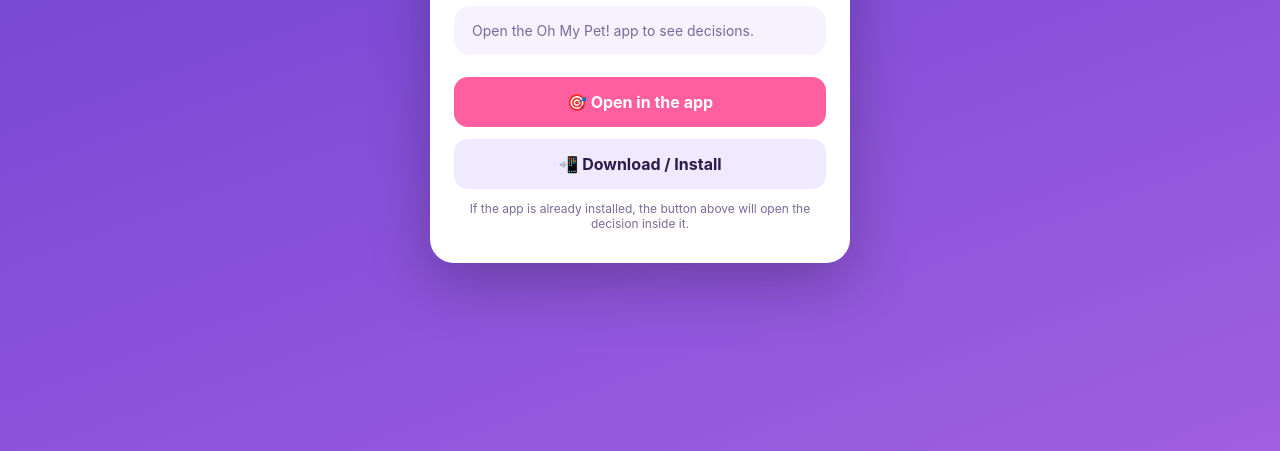
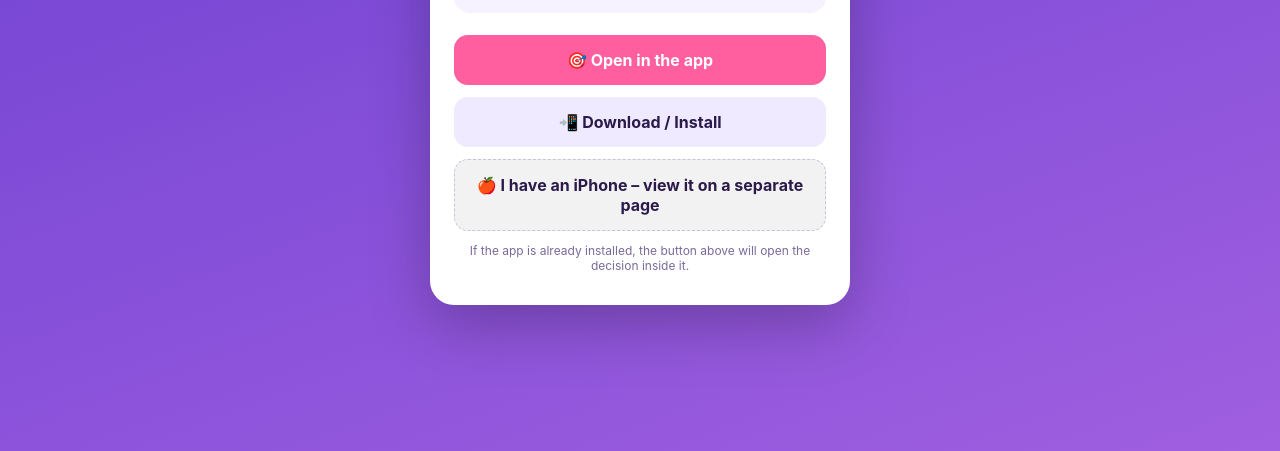
Before and after one commit to ohmypet-creator/ohmypet-share, a plain HTML site: page index.html in a window 1280 px wide. Shown: the part 349-800 px from the top of the page. Drawn offline with Linux system fonts and the light colour scheme.

Commit message:
Add files via upload

```diff
--- a/index.html
+++ b/index.html
@@ -44,8 +44,13 @@
     transition:transform .1s ease;
   }
   .btn:active{ transform:scale(.97); }
+html{ scroll-behavior: smooth; }
   .btn-primary{ background:var(--accent); color:#fff; }
   .btn-secondary{ background:#efeaff; color:var(--text); }
+  .btn-tertiary{
+    background:#f2f2f2; color:var(--text);
+    border:1.5px dashed #c9c2db;
+  }
   .hint{ color:var(--muted); font-size:12px; margin-top:8px; }
   .placeholder{ color:var(--muted); font-size:14px; }
 </style>
@@ -62,6 +67,7 @@
 
     <a class="btn btn-primary" id="openAppBtn" href="#"></a>
     <a class="btn btn-secondary" id="storeBtn" href="https://play.google.com/store/apps/details?id=com.ohmypet.app"></a>
+    <a class="btn btn-tertiary" id="appleHintBtn" href="#"></a>
 
     <div class="hint" id="hint"></div>
   </div>
@@ -75,82 +81,82 @@
           loading:"Adatok betöltése...", generic:"Egy titkos döntés vár rád az appban! 🎲",
           noData:"Nyisd meg az Oh My Pet! appot a döntésekhez.",
           btnOpen:"🎯 Megnézem az appban", btnStore:"📲 Letöltés / Telepítés",
-          hint:"Ha már telepítve van az app, a fenti gomb megnyitja benne a döntést." },
+          hint:"Ha már telepítve van az app, a fenti gomb megnyitja benne a döntést.", yes:"Igen", no:"Nem", appleBtn:"🍎 iPhone-om van – megnézem külön oldalon" },
     en: { sub:"Someone shared a decision with you", from:"From", when:"When", question:"Question",
           loading:"Loading data...", generic:"A secret decision awaits you in the app! 🎲",
           noData:"Open the Oh My Pet! app to see decisions.",
           btnOpen:"🎯 Open in the app", btnStore:"📲 Download / Install",
-          hint:"If the app is already installed, the button above will open the decision inside it." },
+          hint:"If the app is already installed, the button above will open the decision inside it.", yes:"Yes", no:"No", appleBtn:"🍎 I have an iPhone – view it on a separate page" },
     es: { sub:"Alguien compartió una decisión contigo", from:"De", when:"Cuándo", question:"Pregunta",
           loading:"Cargando datos...", generic:"¡Una decisión secreta te espera en la app! 🎲",
           noData:"Abre la app Oh My Pet! para ver las decisiones.",
           btnOpen:"🎯 Ver en la app", btnStore:"📲 Descargar / Instalar",
-          hint:"Si la app ya está instalada, el botón de arriba abrirá la decisión dentro de ella." },
+          hint:"Si la app ya está instalada, el botón de arriba abrirá la decisión dentro de ella.", yes:"Sí", no:"No", appleBtn:"🍎 Tengo iPhone – verlo en otra página" },
     zh: { sub:"有人和你分享了一个决定", from:"来自", when:"时间", question:"问题",
           loading:"正在加载数据...", generic:"一个神秘的决定正在应用中等着你！🎲",
           noData:"打开 Oh My Pet! 应用查看决定。",
           btnOpen:"🎯 在应用中查看", btnStore:"📲 下载/安装",
-          hint:"如果已安装应用，上面的按钮会在应用内打开该决定。" },
+          hint:"如果已安装应用，上面的按钮会在应用内打开该决定。", yes:"是", no:"不是", appleBtn:"🍎 我用iPhone —— 在单独页面查看" },
     hi: { sub:"किसी ने आपके साथ एक फैसला साझा किया है", from:"किससे", when:"कब", question:"सवाल",
           loading:"डेटा लोड हो रहा है...", generic:"ऐप में एक रहस्यमयी फैसला आपका इंतज़ार कर रहा है! 🎲",
           noData:"फैसलों के लिए Oh My Pet! ऐप खोलें।",
           btnOpen:"🎯 ऐप में देखें", btnStore:"📲 डाउनलोड / इंस्टॉल करें",
-          hint:"अगर ऐप पहले से इंस्टॉल है, तो ऊपर वाला बटन फैसले को ऐप के अंदर खोल देगा।" },
+          hint:"अगर ऐप पहले से इंस्टॉल है, तो ऊपर वाला बटन फैसले को ऐप के अंदर खोल देगा।", yes:"हाँ", no:"नहीं", appleBtn:"🍎 मेरे पास iPhone है – अलग पेज पर देखें" },
     ar: { sub:"شارك أحدهم قرارًا معك", from:"من", when:"متى", question:"السؤال",
           loading:"جارٍ تحميل البيانات...", generic:"قرار سري في انتظارك داخل التطبيق! 🎲",
           noData:"افتح تطبيق Oh My Pet! لرؤية القرارات.",
           btnOpen:"🎯 عرضه في التطبيق", btnStore:"📲 تنزيل / تثبيت",
-          hint:"إذا كان التطبيق مثبتًا بالفعل، فسيفتح الزر أعلاه القرار داخله." },
+          hint:"إذا كان التطبيق مثبتًا بالفعل، فسيفتح الزر أعلاه القرار داخله.", yes:"نعم", no:"لا", appleBtn:"🍎 لدي آيفون – عرضه في صفحة منفصلة" },
     pt: { sub:"Alguém compartilhou uma decisão com você", from:"De", when:"Quando", question:"Pergunta",
           loading:"Carregando dados...", generic:"Uma decisão secreta te espera no app! 🎲",
           noData:"Abra o app Oh My Pet! para ver as decisões.",
           btnOpen:"🎯 Ver no app", btnStore:"📲 Baixar / Instalar",
-          hint:"Se o app já estiver instalado, o botão acima abrirá a decisão nele." },
+          hint:"Se o app já estiver instalado, o botão acima abrirá a decisão nele.", yes:"Sim", no:"Não", appleBtn:"🍎 Tenho iPhone – ver em outra página" },
     bn: { sub:"কেউ আপনার সাথে একটি সিদ্ধান্ত শেয়ার করেছে", from:"কার কাছ থেকে", when:"কখন", question:"প্রশ্ন",
           loading:"ডেটা লোড হচ্ছে...", generic:"অ্যাপে একটি গোপন সিদ্ধান্ত আপনার জন্য অপেক্ষা করছে! 🎲",
           noData:"সিদ্ধান্তগুলো দেখতে Oh My Pet! অ্যাপ খুলুন।",
           btnOpen:"🎯 অ্যাপে দেখুন", btnStore:"📲 ডাউনলোড / ইনস্টল করুন",
-          hint:"অ্যাপ আগে থেকে ইনস্টল থাকলে, উপরের বোতামটি সিদ্ধান্তটি অ্যাপের ভিতরে খুলবে।" },
+          hint:"অ্যাপ আগে থেকে ইনস্টল থাকলে, উপরের বোতামটি সিদ্ধান্তটি অ্যাপের ভিতরে খুলবে।", yes:"হ্যাঁ", no:"না", appleBtn:"🍎 আমার iPhone আছে – আলাদা পেজে দেখুন" },
     ru: { sub:"Кто-то поделился с вами решением", from:"От кого", when:"Когда", question:"Вопрос",
           loading:"Загрузка данных...", generic:"Тайное решение ждёт вас в приложении! 🎲",
           noData:"Откройте приложение Oh My Pet!, чтобы увидеть решения.",
           btnOpen:"🎯 Открыть в приложении", btnStore:"📲 Скачать / Установить",
-          hint:"Если приложение уже установлено, кнопка выше откроет решение прямо в нём." },
+          hint:"Если приложение уже установлено, кнопка выше откроет решение прямо в нём.", yes:"Да", no:"Нет", appleBtn:"🍎 У меня iPhone – смотреть на отдельной странице" },
     ja: { sub:"誰かがあなたに決定を共有しました", from:"差出人", when:"日時", question:"質問",
           loading:"データを読み込み中...", generic:"アプリの中で秘密の決定があなたを待っています！🎲",
           noData:"決定を見るには Oh My Pet! アプリを開いてください。",
           btnOpen:"🎯 アプリで見る", btnStore:"📲 ダウンロード / インストール",
-          hint:"アプリがすでにインストールされている場合、上のボタンでアプリ内に決定が表示されます。" },
+          hint:"アプリがすでにインストールされている場合、上のボタンでアプリ内に決定が表示されます。", yes:"はい", no:"いいえ", appleBtn:"🍎 iPhoneを使っています – 別ページで見る" },
     fr: { sub:"Quelqu'un a partagé une décision avec vous", from:"De la part de", when:"Quand", question:"Question",
           loading:"Chargement des données...", generic:"Une décision secrète vous attend dans l'application ! 🎲",
           noData:"Ouvrez l'application Oh My Pet ! pour voir les décisions.",
           btnOpen:"🎯 Voir dans l'application", btnStore:"📲 Télécharger / Installer",
-          hint:"Si l'application est déjà installée, le bouton ci-dessus ouvrira la décision à l'intérieur." },
+          hint:"Si l'application est déjà installée, le bouton ci-dessus ouvrira la décision à l'intérieur.", yes:"Oui", no:"Non", appleBtn:"🍎 J'ai un iPhone – voir sur une autre page" },
     de: { sub:"Jemand hat eine Entscheidung mit dir geteilt", from:"Von", when:"Wann", question:"Frage",
           loading:"Daten werden geladen...", generic:"Eine geheime Entscheidung wartet in der App auf dich! 🎲",
           noData:"Öffne die Oh My Pet!-App, um Entscheidungen zu sehen.",
           btnOpen:"🎯 In der App ansehen", btnStore:"📲 Herunterladen / Installieren",
-          hint:"Falls die App bereits installiert ist, öffnet der Button oben die Entscheidung darin." },
+          hint:"Falls die App bereits installiert ist, öffnet der Button oben die Entscheidung darin.", yes:"Ja", no:"Nein", appleBtn:"🍎 Ich habe ein iPhone – auf separater Seite ansehen" },
     ko: { sub:"누군가 당신과 결정을 공유했습니다", from:"보낸 사람", when:"시간", question:"질문",
           loading:"데이터 로딩 중...", generic:"앱 안에 비밀 결정이 당신을 기다리고 있어요! 🎲",
           noData:"결정을 보려면 Oh My Pet! 앱을 여세요.",
           btnOpen:"🎯 앱에서 보기", btnStore:"📲 다운로드 / 설치",
-          hint:"앱이 이미 설치되어 있다면, 위 버튼을 누르면 앱 안에서 결정이 열립니다." },
+          hint:"앱이 이미 설치되어 있다면, 위 버튼을 누르면 앱 안에서 결정이 열립니다.", yes:"예", no:"아니요", appleBtn:"🍎 아이폰을 사용 중이에요 – 별도 페이지에서 보기" },
     id: { sub:"Seseorang membagikan sebuah keputusan kepada Anda", from:"Dari", when:"Kapan", question:"Pertanyaan",
           loading:"Memuat data...", generic:"Sebuah keputusan rahasia menunggumu di dalam aplikasi! 🎲",
           noData:"Buka aplikasi Oh My Pet! untuk melihat keputusan.",
           btnOpen:"🎯 Lihat di aplikasi", btnStore:"📲 Unduh / Instal",
-          hint:"Jika aplikasi sudah terpasang, tombol di atas akan membuka keputusan di dalamnya." },
+          hint:"Jika aplikasi sudah terpasang, tombol di atas akan membuka keputusan di dalamnya.", yes:"Ya", no:"Tidak", appleBtn:"🍎 Saya pakai iPhone – lihat di halaman terpisah" },
     tr: { sub:"Biri seninle bir karar paylaştı", from:"Kimden", when:"Ne zaman", question:"Soru",
           loading:"Veriler yükleniyor...", generic:"Uygulamada gizli bir karar seni bekliyor! 🎲",
           noData:"Kararları görmek için Oh My Pet! uygulamasını aç.",
           btnOpen:"🎯 Uygulamada gör", btnStore:"📲 İndir / Yükle",
-          hint:"Uygulama zaten yüklüyse, yukarıdaki düğme kararı uygulama içinde açar." },
+          hint:"Uygulama zaten yüklüyse, yukarıdaki düğme kararı uygulama içinde açar.", yes:"Evet", no:"Hayır", appleBtn:"🍎 iPhone kullanıyorum – ayrı sayfada görüntüle" },
     it: { sub:"Qualcuno ha condiviso una decisione con te", from:"Da", when:"Quando", question:"Domanda",
           loading:"Caricamento dati...", generic:"Una decisione segreta ti aspetta nell'app! 🎲",
           noData:"Apri l'app Oh My Pet! per vedere le decisioni.",
           btnOpen:"🎯 Vedi nell'app", btnStore:"📲 Scarica / Installa",
-          hint:"Se l'app è già installata, il pulsante sopra aprirà la decisione al suo interno." }
+          hint:"Se l'app è già installata, il pulsante sopra aprirà la decisione al suo interno.", yes:"Sì", no:"No", appleBtn:"🍎 Ho un iPhone – vedilo in una pagina separata" }
   };
   const RTL_LANGS = ['ar'];
 
@@ -205,6 +211,17 @@
     }
   }
 
+  // A tényleges igen/nem eredményt itt nem mutatjuk meg – arra a result.html
+  // (a "🍎 iPhone-om van" gomb célja) való, hogy tiszta legyen a szereposztás.
+  let result = null;
+  if (d) {
+    try {
+      const decoded = decodeURIComponent(escape(atob(decodeURIComponent(d))));
+      const first = decoded.split('|')[0];
+      if (first === 'yes' || first === 'no') result = first;
+    } catch(e) { result = null; }
+  }
+
   function escapeHtml(str) {
     const div = document.createElement('div');
     div.textContent = str;
@@ -216,7 +233,13 @@
   document.getElementById('loadingText').textContent = L.loading;
   document.getElementById('openAppBtn').textContent = L.btnOpen;
   document.getElementById('storeBtn').textContent = L.btnStore;
+  document.getElementById('appleHintBtn').textContent = L.appleBtn;
   document.getElementById('hint').textContent = L.hint;
+
+  // --- A "🍎 iPhone-om van" gomb mindig látszik, ugyanúgy, mint a másik kettő,
+  // és mindig a result.html oldalra mutat, ugyanazokkal a paraméterekkel ---
+  const appleBtn = document.getElementById('appleHintBtn');
+  appleBtn.href = 'result.html' + window.location.search;
 
   // --- Infó doboz feltöltése ---
   const infoBox = document.getElementById('infoBox');
```
